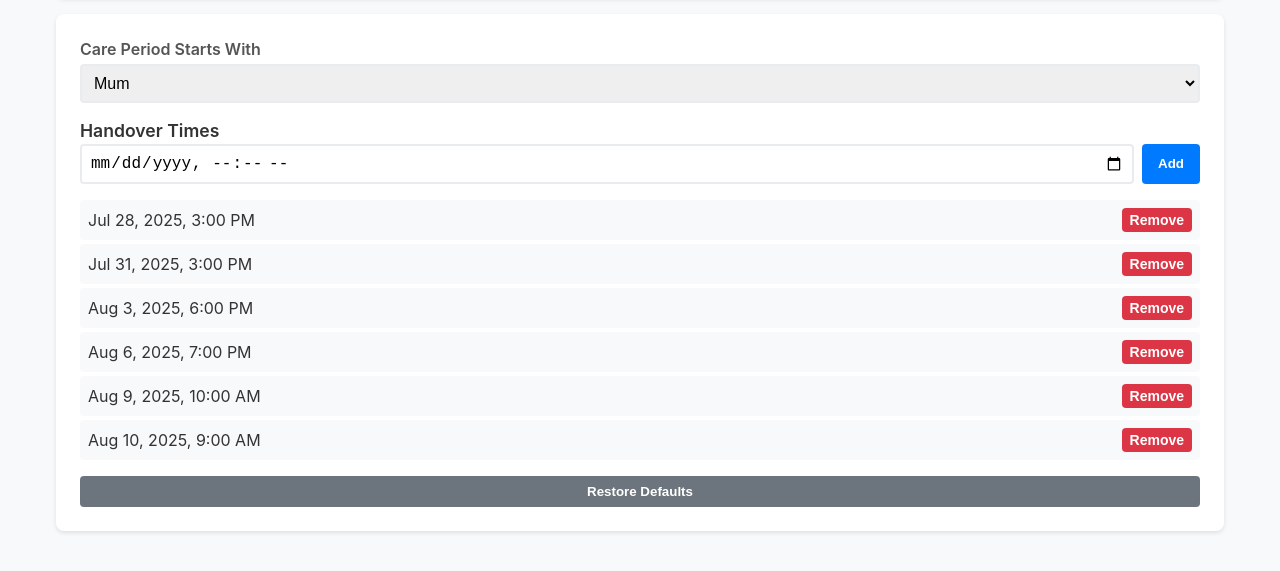
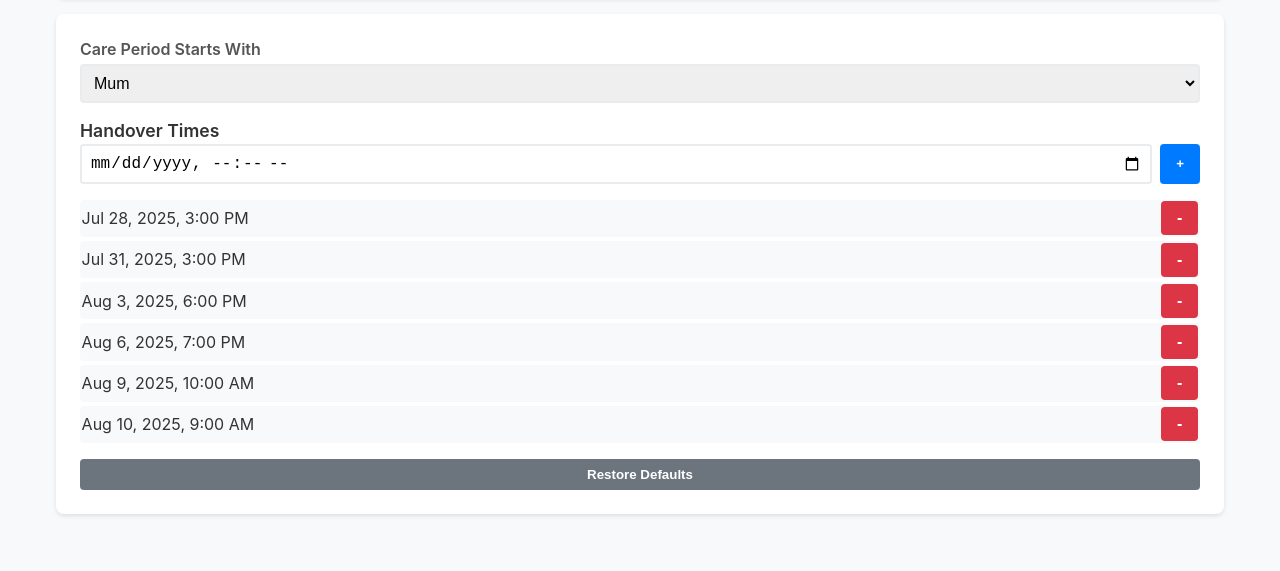
Before and after one commit to johncapt/care-planner, a plain HTML site: page index.html in a window 1280 px wide. Both pictures are taken after a click on the button "Hand Overs". Shown: the part 95-666 px from the top of the page. Drawn offline with Linux system fonts and the light colour scheme.

Commit message:
Simlified code UX

```diff
--- a/index.html
+++ b/index.html
@@ -48,7 +48,7 @@
             transition: background-color 0.2s;
         }
 
-        .settings-panel {
+        .navigation-panel {
             background: white;
             border-radius: 8px;
             padding: 1.5rem;
@@ -115,8 +115,7 @@
         .btn-danger {
             background: #dc3545;
             color: white;
-            padding: 0.25rem 0.5rem;
-            font-size: 0.875rem;
+            font-size: 1rem;
         }
 
         .btn-secondary {
@@ -130,7 +129,7 @@
             display: flex;
             justify-content: space-between;
             align-items: center;
-            padding: 0.5rem;
+            padding: 0.1rem;
             margin-bottom: 0.25rem;
             background: #f8f9fa;
             border-radius: 4px;
@@ -208,13 +207,12 @@
         }
 
         .day-number {
-
             font-weight: 600;
             color: #333;
             text-align: center;
             border-radius: 3px;
             font-size: 0.8rem;
-
+            min-width: 14px;
         }
 
         .day-timeline {
@@ -307,41 +305,33 @@
                 gap: 0.5rem;
                 margin-bottom: 1rem;
             }
-
             .header {
                 flex-direction: column;
                 gap: 0.75rem;
                 padding: 0.75rem;
             }
-
             .container {
                 padding: 0.5rem;
             }
-
             .calendar-day {
                 margin-bottom: 1px;
             }
-
             .day-header {
                 padding: 0.3rem 0.5rem;
                 font-size: 0.8rem;
             }
-
             .hour-cell {
                 height: 20px;
             }
-
             .summary-table th,
             .summary-table td {
                 padding: 0.3rem;
                 font-size: 0.8rem;
             }
         }
-
         .hidden {
             display: none;
         }
-
         .loading {
             opacity: 0.6;
             pointer-events: none;
@@ -363,13 +353,13 @@
         <div class="header">
             <h1>Care Planner 2024-2025</h1>
             <div class="flex-container">
-                <div><button id="handOverTimesButton" class="nav-button">Hand Overs</button></div>
+                <div><button id="HandOverButton" class="nav-button">Hand Overs</button></div>
                 <div><button id="" class="nav-button">Summary</button></div>
                 <div><button id="" class="nav-button">Calendar</button></div>
             </div>
         </div>
         <div id="errorContainer"></div>
-        <div id="settingsPanel" class="settings-panel hidden">
+        <div id="HandOverPanel" class="navigation-panel hidden">
             <div class="form-group">
                 <label for="startsWith">Care Period Starts With</label>
                 <select id="startsWith" name="startsWith">
@@ -377,19 +367,18 @@
                     <option value="Dad">Dad</option>
                 </select>
             </div>
-
             <div>
                 <div class="fieldset-legend">Handover Times</div>
                 <div class="handover-input">
                     <input type="datetime-local" id="handoverInput" placeholder="Select handover time">
-                    <button type="button" class="btn btn-primary" onclick="addHandover()">Add</button>
+                    <button type="button" class="btn btn-primary" onclick="addHandover()">+</button>
                 </div>
                 <div id="handoverList"></div>
             </div>
             <button type="button" class="btn btn-secondary" onclick="restoreDefaults()">Restore Defaults</button>
         </div>
         <div id="mainContent">
-            <div id="summaryContainer" class="summary-container"></div>
+            <div id="summaryContainer" class="summary-container hidden"></div>
             <div id="calendar-container">
                 <h2>Calendar View</h2>
                 <div class="legend">
@@ -445,7 +434,7 @@
             }
 
             bindEvents() {
-                document.getElementById('handOverTimesButton').addEventListener('click', () => this.toggleSettings());
+                document.getElementById('HandOverButton').addEventListener('click', () => this.toggleSettings());
                 document.getElementById('startsWith').addEventListener('change', (e) => this.updateState('startsWith', e.target.value));
                 document.getElementById('handoverInput').addEventListener('keypress', (e) => {
                     if (e.key === 'Enter') this.addHandover();
@@ -464,16 +453,16 @@
 
             toggleSettings() {
                 this.isSettingsVisible = !this.isSettingsVisible;
-                const panel = document.getElementById('settingsPanel');
-                const button = document.getElementById('handOverTimesButton');
+                const handOverPanel = document.getElementById('HandOverPanel');
+                const button = document.getElementById('HandOverButton');
                 const mainContent = document.getElementById('mainContent');
 
                 if (this.isSettingsVisible) {
-                    panel.classList.remove('hidden');
+                    handOverPanel.classList.remove('hidden');
                     mainContent.classList.add('hidden');
                     button.textContent = 'Back';
                 } else {
-                    panel.classList.add('hidden');
+                    handOverPanel.classList.add('hidden');
                     mainContent.classList.remove('hidden');
                     button.textContent = 'Settings';
                 }
@@ -611,7 +600,7 @@
                     item.className = 'handover-item';
                     item.innerHTML = `
                         <span>${this.formatDateTime(handover)}</span>
-                        <button type="button" class="btn btn-danger" onclick="app.removeHandover('${handover}')">Remove</button>
+                        <button type="button" class="btn btn-danger" onclick="app.removeHandover('${handover}')">-</button>
                     `;
                     container.appendChild(item);
                 });
```
